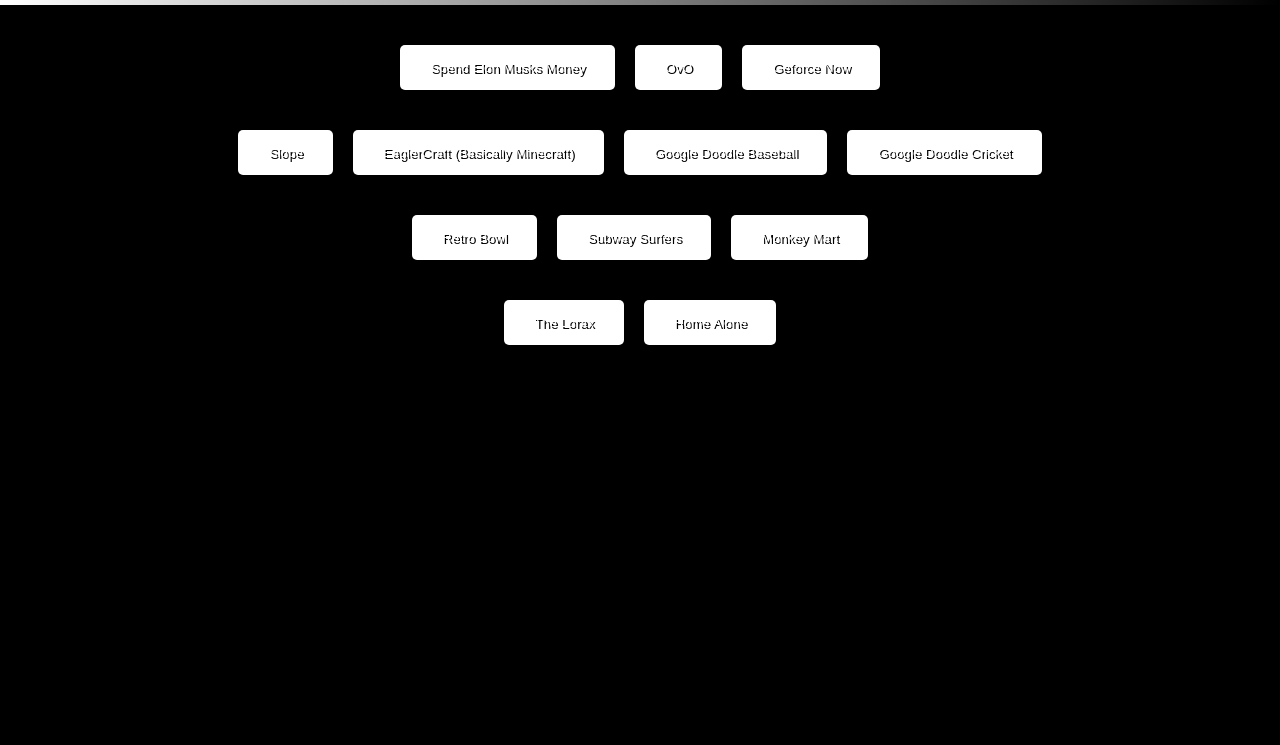
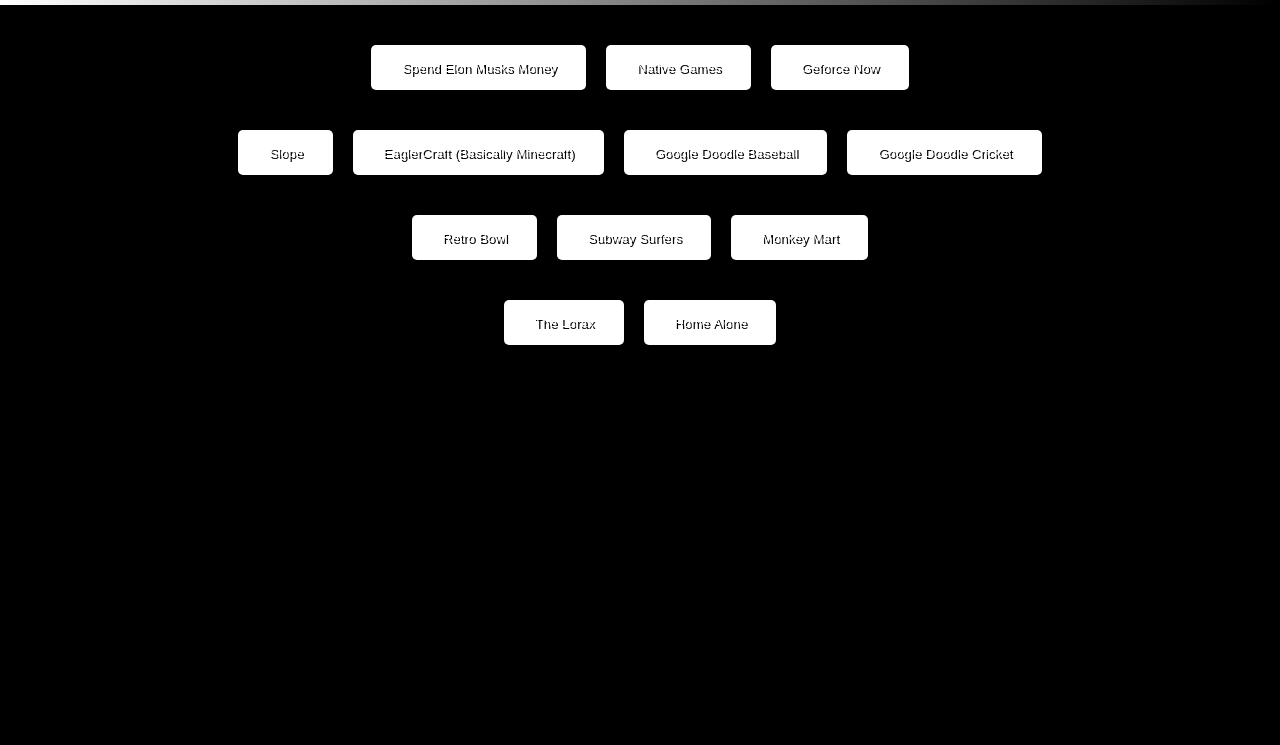
Before and after one commit to Pro76512/My-Project, a plain HTML site: page index.html in a window 1280 px wide. Shown: the part 77-822 px from the top of the page. Drawn offline with Linux system fonts and the light colour scheme.

Commit message:
Update index.html

```diff
--- a/index.html
+++ b/index.html
@@ -77,7 +77,7 @@
 
         <div class="row">
             <button class="cool-button" onclick="openGame('https://www.spend-elon-fortune.com/')">Spend Elon Musks Money</button>
-            <button class="cool-button" onclick="openGame('https://www.coolmathgames.com/0-ovo')">OvO</button>
+            <button class="cool-button" onclick="openGame('https://coolgames.vercel.app/')">Native Games</button>
             <button class="cool-button" onclick="openGame('https://raw.githack.com/DreadzHubYT/Hi/main/index.html#/')">Geforce Now</button>
         </div>
 
```
